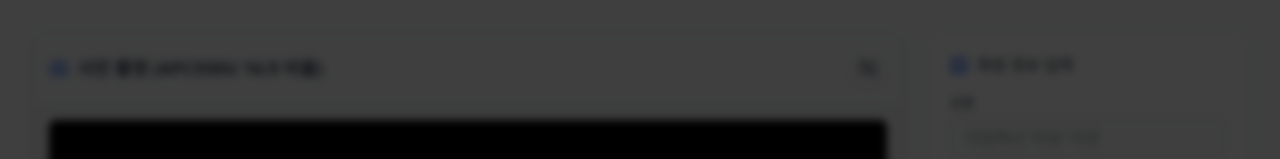
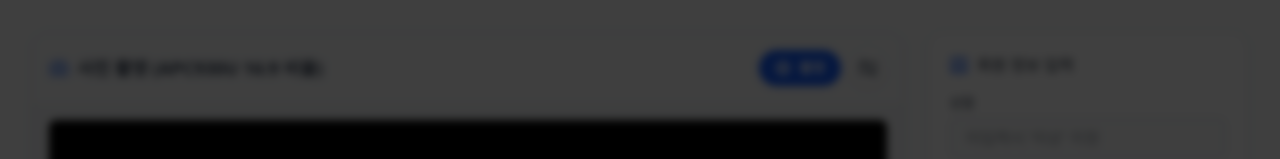
Before and after one commit to daehwadaehwa744/infocamera, a React (Vite) app: page / in a window 1280 px wide. Shown: the top 159 px of the page. Built offline with nearby package versions, Linux system fonts and the light colour scheme; no server answers.

Commit message:
feat: Add image capture button and functionality
Introduces a new button to capture and save images from the camera. The existing camera switch functionality is now grouped with the new capture button for better UI organization.

```diff
--- a/src/App.tsx
+++ b/src/App.tsx
@@ -644,6 +644,11 @@ export default function App() {
                   <Camera className="w-5 h-5 text-blue-600" />
                   사진 촬영 (APC930U 16:9 비율)
               </h2>
+              <div className="flex items-center gap-2">
+                <button onClick={captureImage} className="p-2 flex items-center gap-2 bg-blue-600 text-white rounded-full hover:bg-blue-700 transition-colors shadow-sm px-4" title="사진 촬영 및 저장">
+                    <Aperture className="w-4 h-4" />
+                    <span className="text-sm font-bold hidden sm:inline">촬영</span>
+                </button>
                 <button onClick={() => {
                   setFacingMode(prev => {
                     const newMode = prev === 'user' ? 'environment' : 'user';
@@ -654,6 +659,7 @@ export default function App() {
                 }} className="p-2 bg-white border border-gray-200 rounded-full hover:bg-gray-100 transition-colors shadow-sm" title="카메라 전환">
                     <SwitchCamera className="w-5 h-5 text-gray-600" />
                 </button>
+              </div>
             </div>
 
             <div className="p-4 flex-1 flex flex-col items-center justify-center bg-gray-100 relative">
```
Lines whose indentation alone changed are shown as unchanged.
